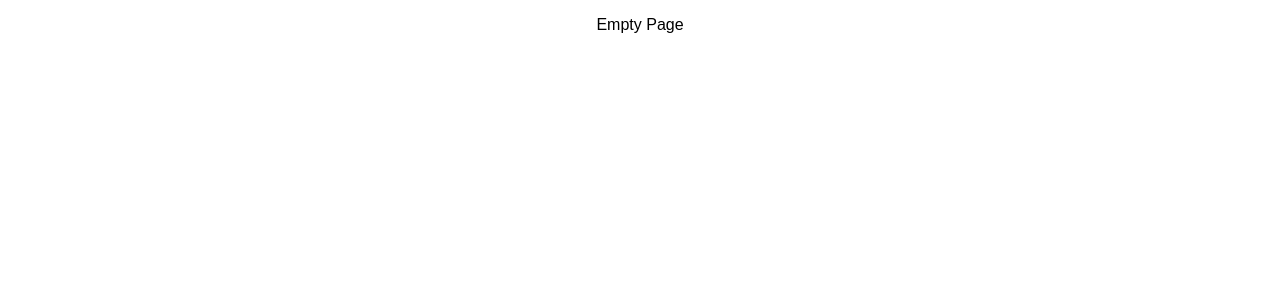
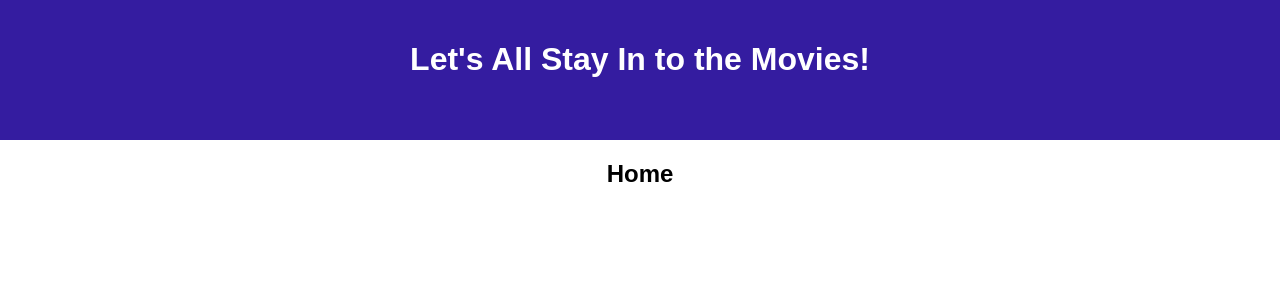
Before and after one commit to dlfedie/movie-sagas, a React (Create React App) app: page / in a window 1280 px wide. Shown: the top 300 px of the page. Built offline with nearby package versions, Linux system fonts and the light colour scheme.

Commit message:
adds Header, Home, Details, and Edit components.

```diff
--- a/src/components/App/App.css
+++ b/src/components/App/App.css
@@ -3,22 +3,22 @@
 }
 
 
-.App-header {
-  background-color: #222;
-  height: 150px;
+.appHeader {
+  background-color: rgb(52, 28, 160);
+  height: 100px;
   padding: 20px;
   color: white;
 }
 
-.App-title {
+/* .App-title {
   font-size: 1.5em;
 }
 
 .App-intro {
   font-size: large;
-}
+} */
 
-@keyframes App-logo-spin {
+/* @keyframes App-logo-spin {
   from { transform: rotate(0deg); }
   to { transform: rotate(360deg); }
-}
+} */
--- a/src/components/App/App.js
+++ b/src/components/App/App.js
@@ -1,13 +1,21 @@
 import React, { Component } from 'react';
+import { HashRouter as Router, Route } from 'react-router-dom';
+import Home from '../Home/Home';
+import Details from '../Details/Details';
+import Edit from '../Edit/Edit';
+
 import './App.css';
 
 class App extends Component {
-  // Renders the entire app on the DOM
   render() {
     return (
-      <div className="App">
-        <p>Empty Page</p>
-      </div>
+      <Router>
+        <div className="App">
+          <Route exact path='/' component={Home} />
+          <Route path='/details' component={Details} />
+          <Route path='/edit' component={Edit} />
+        </div>
+      </Router>
     );
   }
 }
--- /dev/null
+++ b/src/components/Details/Details.jsx
@@ -0,0 +1,18 @@
+import React, { Component } from 'react';
+import Header from '../Header/Header';
+
+
+class Details extends Component {
+    render() {
+        return (
+            <div>
+                <Header />
+                <h2>Details</h2>
+
+
+            </div>
+        );
+    }
+}
+
+export default Details;
--- /dev/null
+++ b/src/components/Edit/Edit.jsx
@@ -0,0 +1,18 @@
+import React, { Component } from 'react';
+import Header from '../Header/Header';
+
+
+class Edit extends Component {
+    render() {
+        return (
+            <div>
+                <Header />
+                <h2>Edit</h2>
+
+
+            </div>
+        );
+    }
+}
+
+export default Edit;
--- /dev/null
+++ b/src/components/Header/Header.jsx
@@ -0,0 +1,15 @@
+import React, { Component } from 'react';
+
+
+class Header extends Component {
+    // Renders the entire app on the DOM
+    render() {
+        return (
+            <div className="appHeader">
+                <h1>Let's All Stay In to the Movies!</h1>
+            </div>
+        );
+    }
+}
+
+export default Header;
--- /dev/null
+++ b/src/components/Home/Home.jsx
@@ -0,0 +1,18 @@
+import React, { Component } from 'react';
+import Header from '../Header/Header';
+
+
+class Home extends Component {
+    render() {
+        return (
+            <div>
+                <Header />
+                <h2>Home</h2>
+
+
+            </div>
+        );
+    }
+}
+
+export default Home;
```
